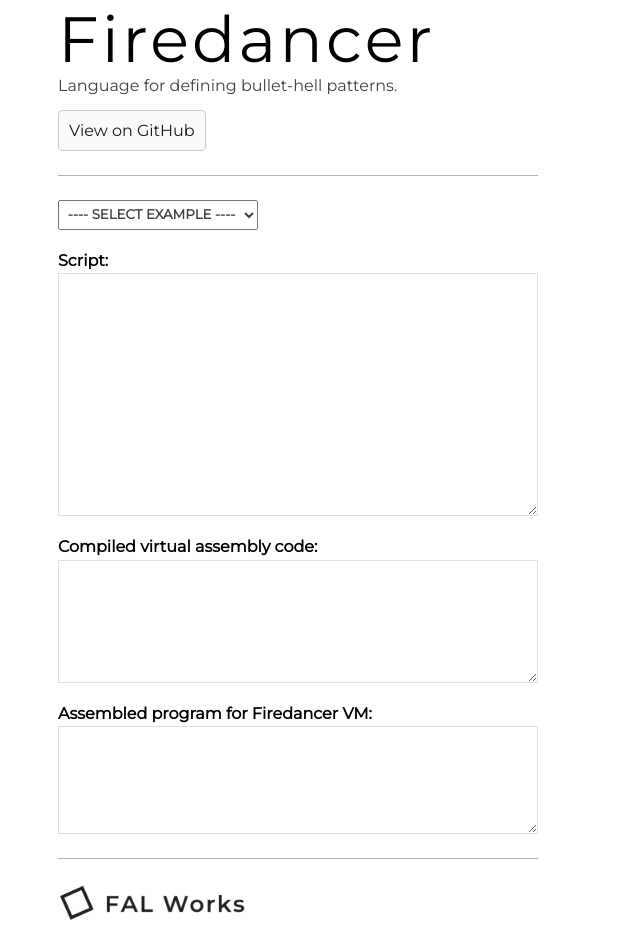
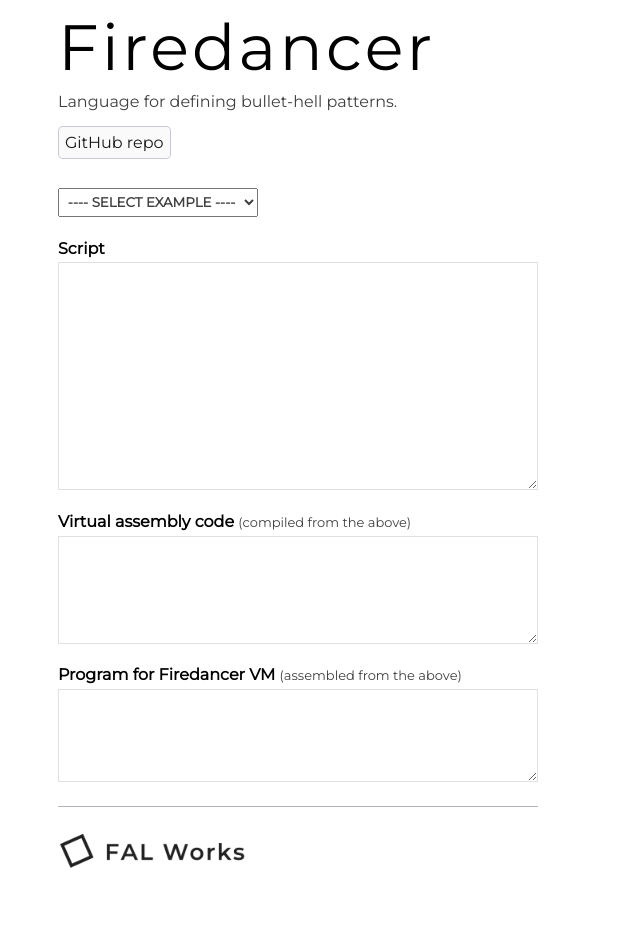
Before and after one commit to fal-works/firedancer, a plain HTML site: page docs/index.html in a window 1280 px wide. Shown: the whole page, without its empty margins (0-640 px from the left). After the commit the page ends 875 px from the top, so only its background shows below. Drawn offline with Linux system fonts and the light colour scheme; a script that the page names is missing.

Commit message:
edit demo page

```diff
--- a/docs/index.html
+++ b/docs/index.html
@@ -30,10 +30,8 @@
             <p class="description">Language for defining bullet-hell patterns.</p>
 
             <div>
-                <a href="https://github.com/fal-works/firedancer" class="link-button">View on GitHub</a>
+                <a href="https://github.com/fal-works/firedancer" class="link-button">GitHub repo</a>
             </div>
-
-            <hr>
 
             <select name="demo-selector" id="demo-selector">
                 <option value="default">---- SELECT EXAMPLE ----</option>
@@ -49,13 +47,19 @@
             </select>
 
             <div>
-                <h4 class="caption">Script:</h4>
-                <textarea id="script" rows="15"></textarea>
-                <h4 class="caption">Compiled virtual assembly code:</h4>
-                <textarea id="assembly" rows="7"></textarea>
-                <h4 class="caption">Assembled program for <a href="https://github.com/fal-works/firedancer-vm">Firedancer VM</a>:
+                <h4 class="caption">
+                    Script
                 </h4>
-                <textarea id="program" rows="6"></textarea>
+                <textarea id="script" rows="14"></textarea>
+                <h4 class="caption">
+                    Virtual assembly code <span class="weak">(compiled from the above)</span>
+                </h4>
+                <textarea id="assembly" rows="6"></textarea>
+                <h4 class="caption">
+                    Program for <a href="https://github.com/fal-works/firedancer-vm">Firedancer VM</a>
+                    <span class="weak">(assembled from the above)</span>
+                </h4>
+                <textarea id="program" rows="5"></textarea>
             </div>
 
             <hr>
--- a/docs/style.css
+++ b/docs/style.css
@@ -39,7 +39,7 @@
 	font-size: 400%;
 	font-weight: 100;
 	letter-spacing: 0.05em;
-	margin: 0;
+	margin: 0.5rem 0;
 }
 
 .description {
@@ -49,8 +49,14 @@
 	margin-bottom: 1rem;
 }
 
+.weak {
+	color: #404040;
+	font-weight: normal;
+	font-size: small;
+}
+
 .caption {
-	margin-bottom: 0.2em;
+	margin-bottom: 0.3em;
 }
 
 textarea {
@@ -70,6 +76,10 @@
 	outline: 0;
 }
 
+textarea#program {
+	white-space: pre-wrap;
+}
+
 select {
 	font-family: inherit;
 	font-weight: bold;
@@ -77,8 +87,12 @@
 	padding: 0.3rem;
 }
 
+select#demo-selector {
+	margin-top: 1.8rem;
+}
+
 .link-button {
-	padding: 10px;
+	padding: 6px;
 	text-decoration: none;
 	display: inline-block;
 	color: rgba(0, 0, 0, 0.9);
```
